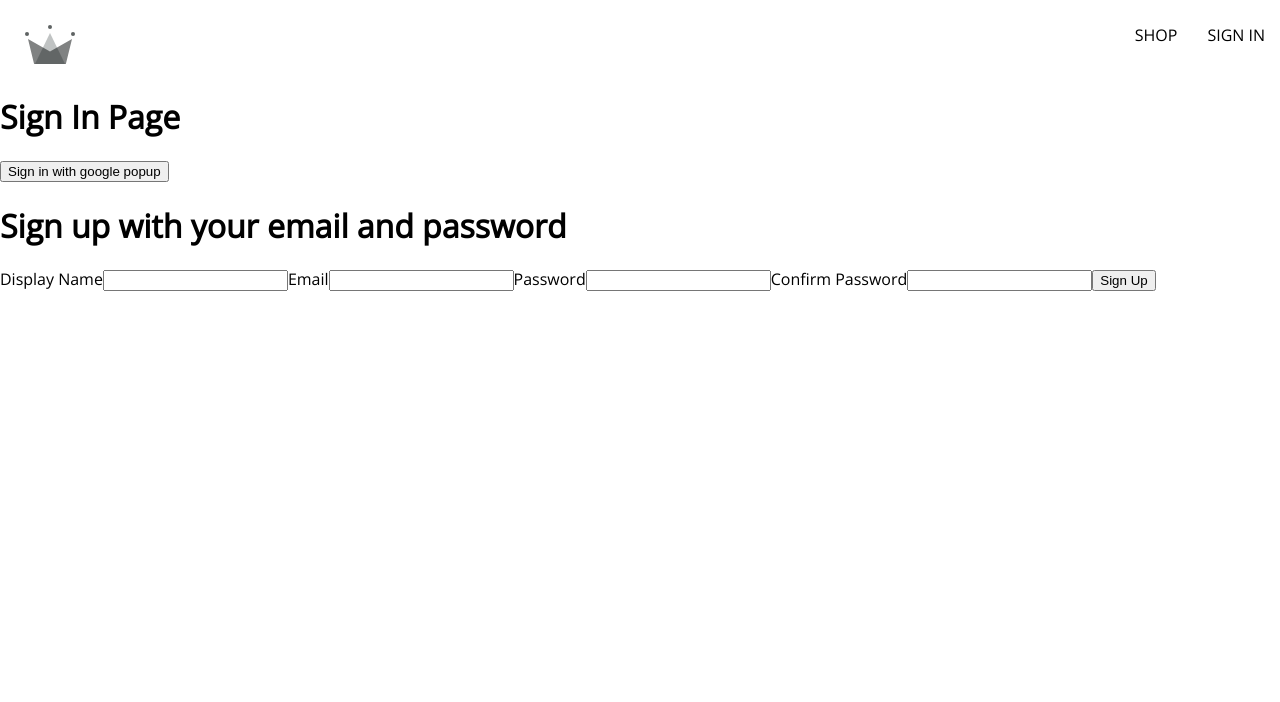
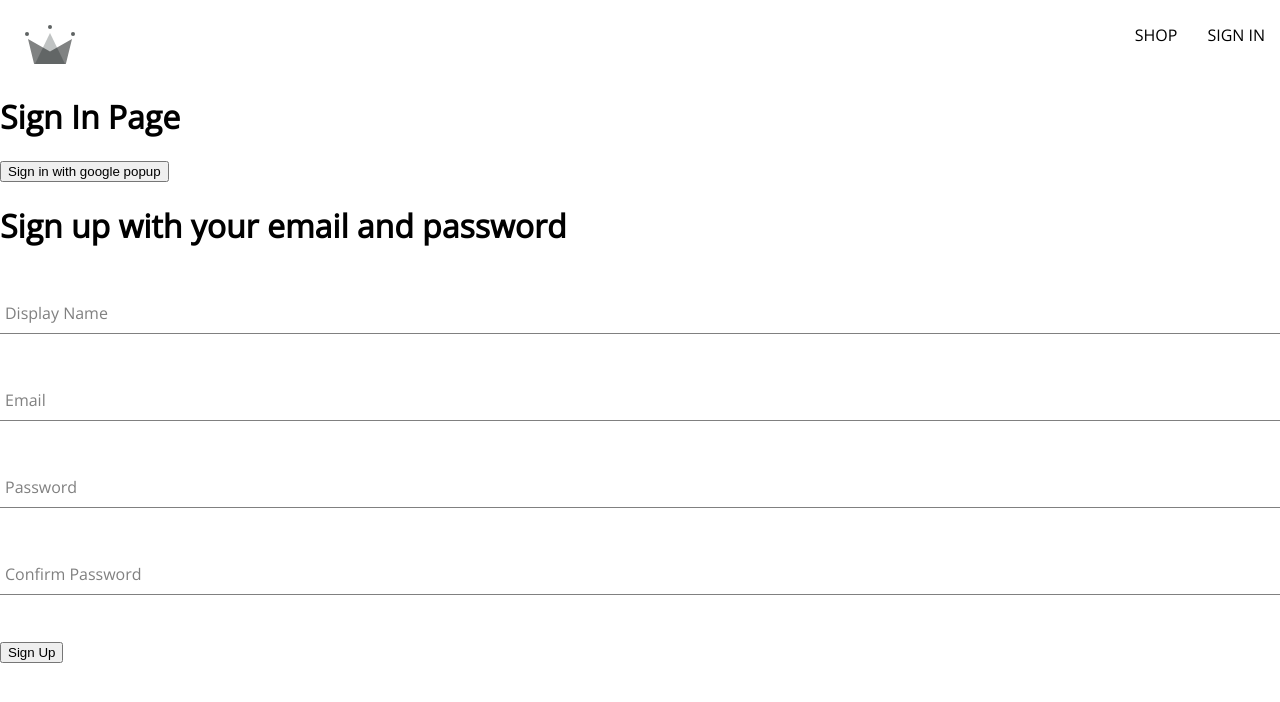
Before and after one commit to salliesylvaine/crown-clothing, a React (Create React App) app: page /sign-in in a window 1280 px wide. Shown: the top 702 px of the page. Built offline with nearby package versions, Linux system fonts and the light colour scheme.

Commit message:
generalized form inputs and styled

```diff
--- /dev/null
+++ b/src/components/form-input/form-input.component.jsx
@@ -0,0 +1,20 @@
+import "./form-input.styles.scss";
+
+const FormInput = ({ label, ...otherProps }) => {
+  return (
+    <div className="group">
+      <input className="form-input" {...otherProps} />
+      {label && (
+        <label
+          className={`${
+            otherProps.value.length ? "shrink" : ""
+          } form-input-label`}
+        >
+          {label}
+        </label>
+      )}
+    </div>
+  );
+};
+
+export default FormInput;
--- /dev/null
+++ b/src/components/form-input/form-input.styles.scss
@@ -0,0 +1,54 @@
+$sub-color: grey;
+$main-color: black;
+
+@mixin shrinkLabel {
+  top: -14px;
+  font-size: 12px;
+  color: $main-color;
+}
+
+.group {
+  position: relative;
+  margin: 45px 0;
+
+  .form-input {
+    background: none;
+    background-color: white;
+    color: $sub-color;
+    font-size: 18px;
+    padding: 10px 10px 10px 5px;
+    display: block;
+    width: 100%;
+    border: none;
+    border-radius: 0;
+    border-bottom: 1px solid $sub-color;
+    margin: 25px 0;
+
+    &:focus {
+      outline: none;
+    }
+
+    &:focus ~ .form-input-label {
+      @include shrinkLabel();
+    }
+  }
+
+  input[type="password"] {
+    letter-spacing: 0.3em;
+  }
+
+  .form-input-label {
+    color: $sub-color;
+    font-size: 16px;
+    font-weight: normal;
+    position: absolute;
+    pointer-events: none;
+    left: 5px;
+    top: 10px;
+    transition: 300ms ease all;
+
+    &.shrink {
+      @include shrinkLabel();
+    }
+  }
+}
--- a/src/components/sign-up-form/sign-up-form.component.jsx
+++ b/src/components/sign-up-form/sign-up-form.component.jsx
@@ -1,4 +1,6 @@
 import { useState } from "react";
+
+import FormInput from "../form-input/form-input.component";
 
 import {
   createAuthUserWithEmailAndPassword,
@@ -53,8 +55,8 @@
     <div>
       <h1>Sign up with your email and password</h1>
       <form action="" onSubmit={handleSubmit}>
-        <label htmlFor="">Display Name</label>
-        <input
+        <FormInput
+          label="Display Name"
           type="text"
           required
           onChange={handleChange}
@@ -62,8 +64,8 @@
           value={displayName}
         />
 
-        <label htmlFor="">Email</label>
-        <input
+        <FormInput
+          label="Email"
           type="email"
           required
           onChange={handleChange}
@@ -71,8 +73,8 @@
           value={email}
         />
 
-        <label htmlFor="">Password</label>
-        <input
+        <FormInput
+          label="Password"
           type="password"
           required
           onChange={handleChange}
@@ -80,8 +82,8 @@
           value={password}
         />
 
-        <label htmlFor="">Confirm Password</label>
-        <input
+        <FormInput
+          label="Confirm Password"
           type="password"
           required
           onChange={handleChange}
```
